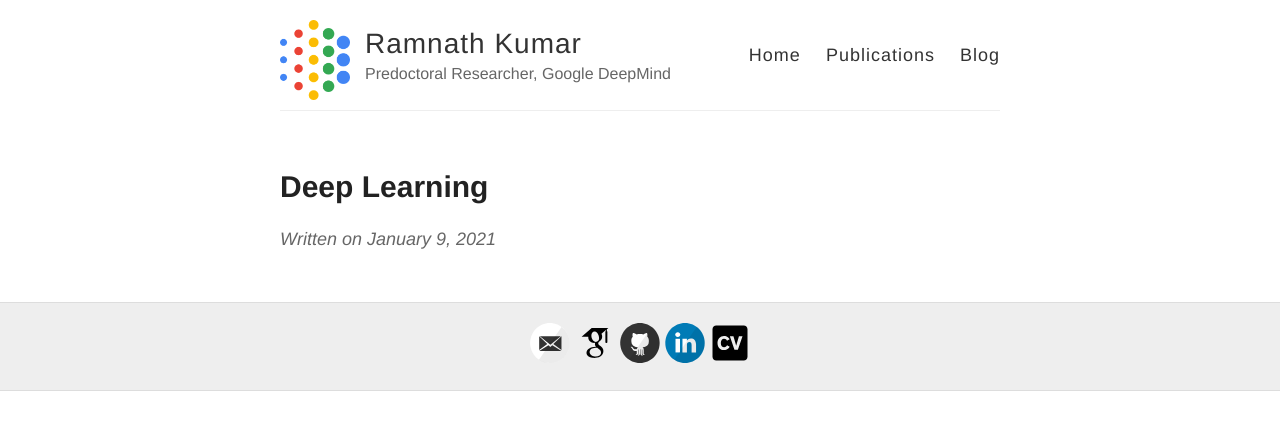
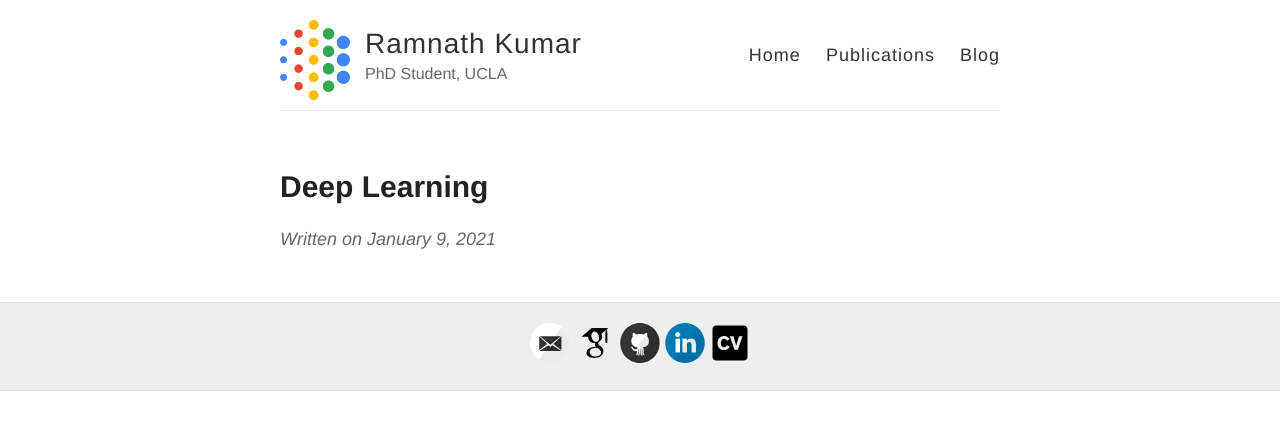
Before and after one commit to RamnathKumar181/ramnathkumar181.github.io, a Jekyll site: the page built from _posts/2021-01-09-Deep Learning Book.md, in a window 1280 px wide. Shown: the top 430 px of the page. Built offline with Jekyll 4.4.1, drawn with Linux system fonts in a browser that asks for light colours.

Commit message:
Update _config.yml

```diff
--- a/_config.yml
+++ b/_config.yml
@@ -6,7 +6,7 @@
 name: Ramnath Kumar
 
 # Short bio or description (displayed in the header)
-description: Predoctoral Researcher, Google DeepMind
+description: PhD Student, UCLA
 
 # URL of your avatar or profile pic (you could use your GitHub profile pic)
 avatar: /images/google_ai_logo.png
```
